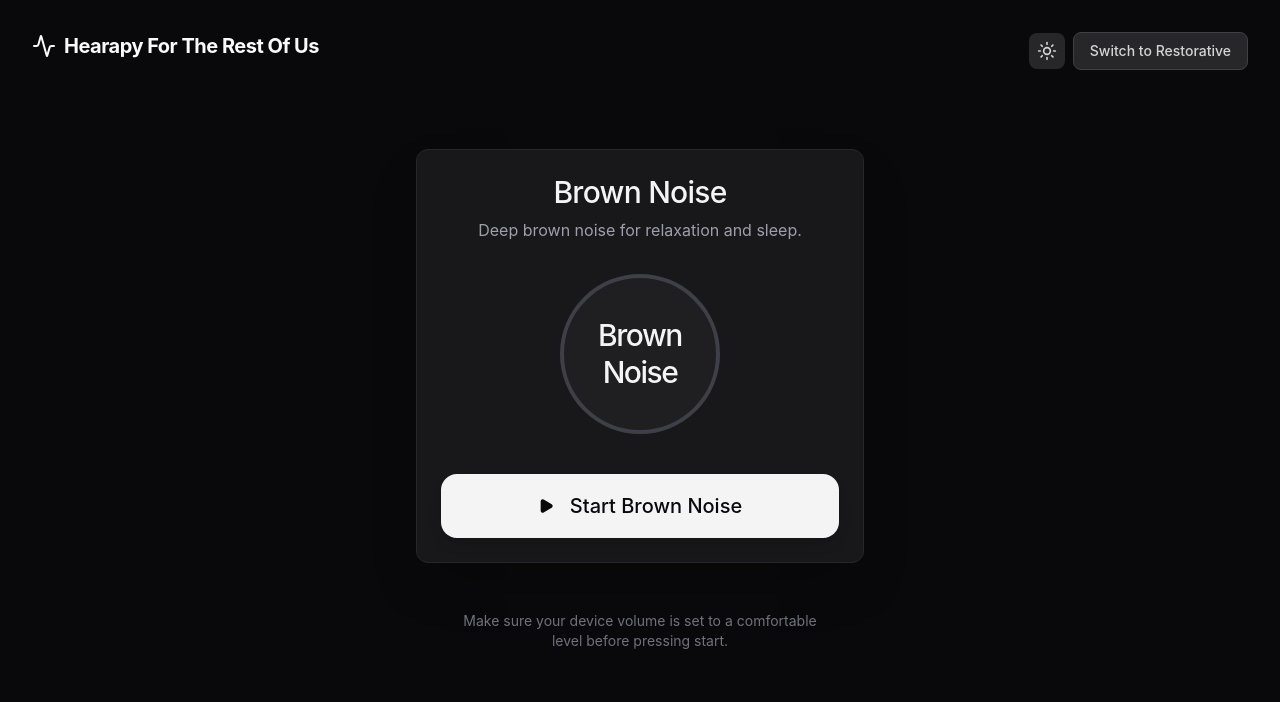
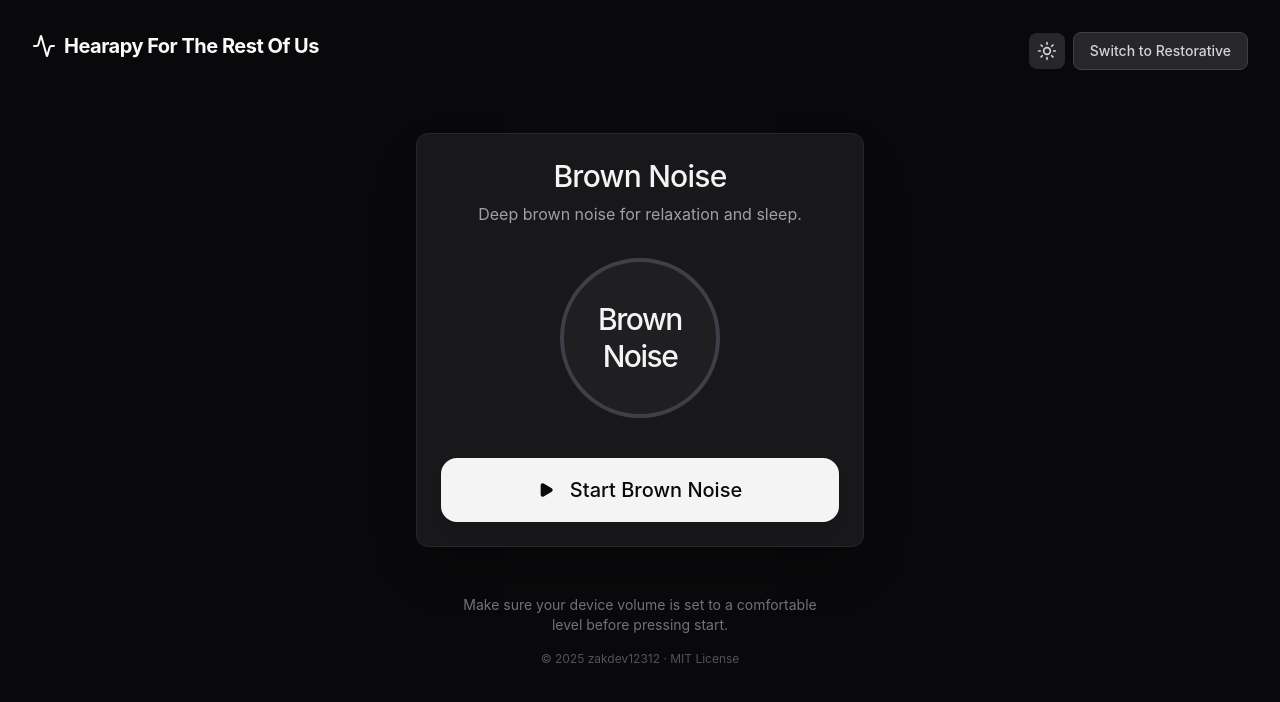
Before and after one commit to zakdev12312/Hearapy-for-the-rest-of-us, a React (Vite) app: page / in a window 1280 px wide. Shown: the top 702 px of the page. Built offline with nearby package versions, Linux system fonts and the light colour scheme.

Commit message:
Add MIT license copyright notices

```diff
--- a/src/App.tsx
+++ b/src/App.tsx
@@ -358,6 +358,10 @@ export default function App() {
       <p className={`mt-12 text-sm max-w-sm text-center ${theme === 'dark' ? 'text-zinc-500' : 'text-zinc-400'}`}>
         Make sure your device volume is set to a comfortable level before pressing start.
       </p>
+
+      <p className={`mt-4 text-xs text-center ${theme === 'dark' ? 'text-zinc-600' : 'text-zinc-400'}`}>
+        © 2025 zakdev12312 · MIT License
+      </p>
     </div>
   );
 }
```
Also changed, not shown: 1 other file (tests, documents, lock files or other folders).
